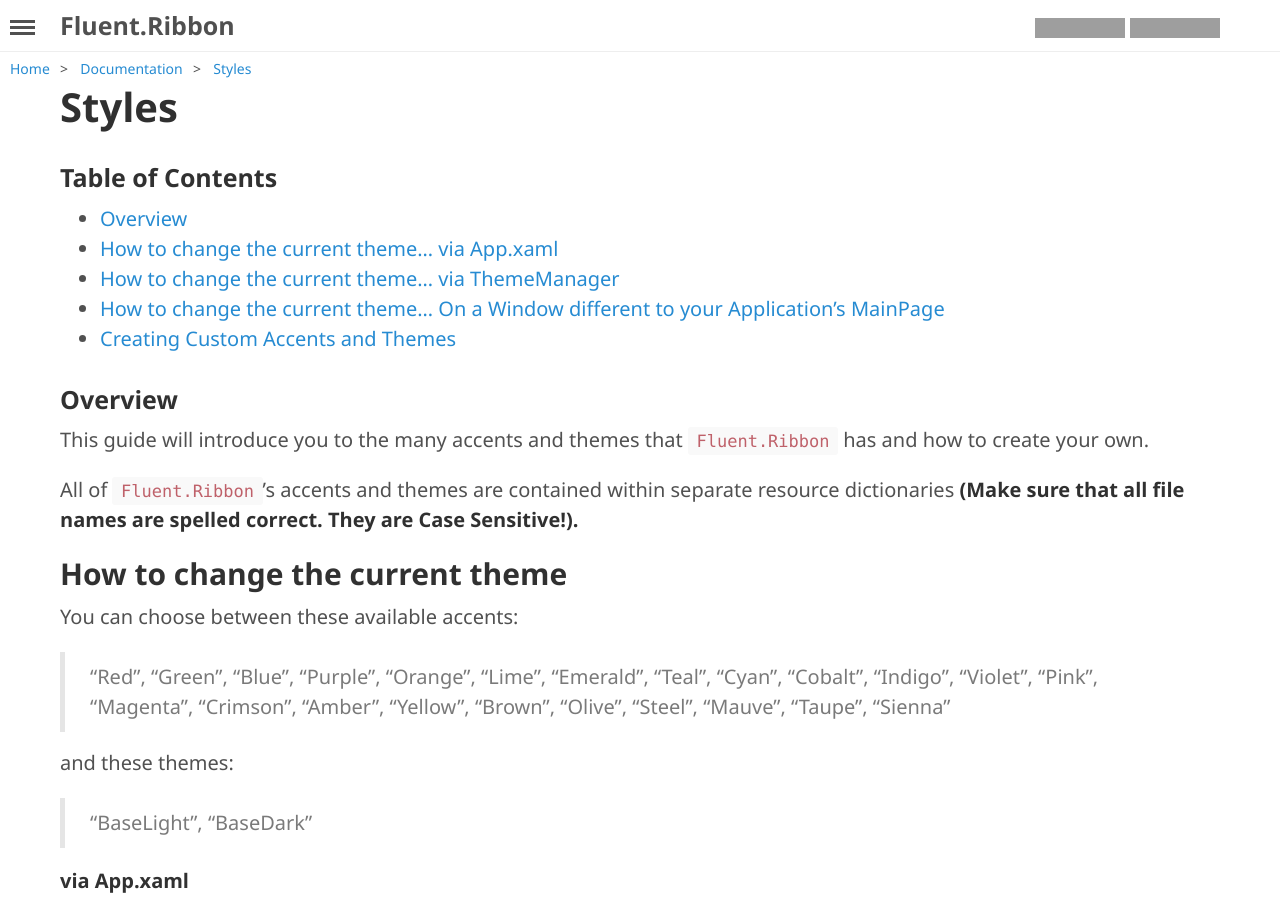
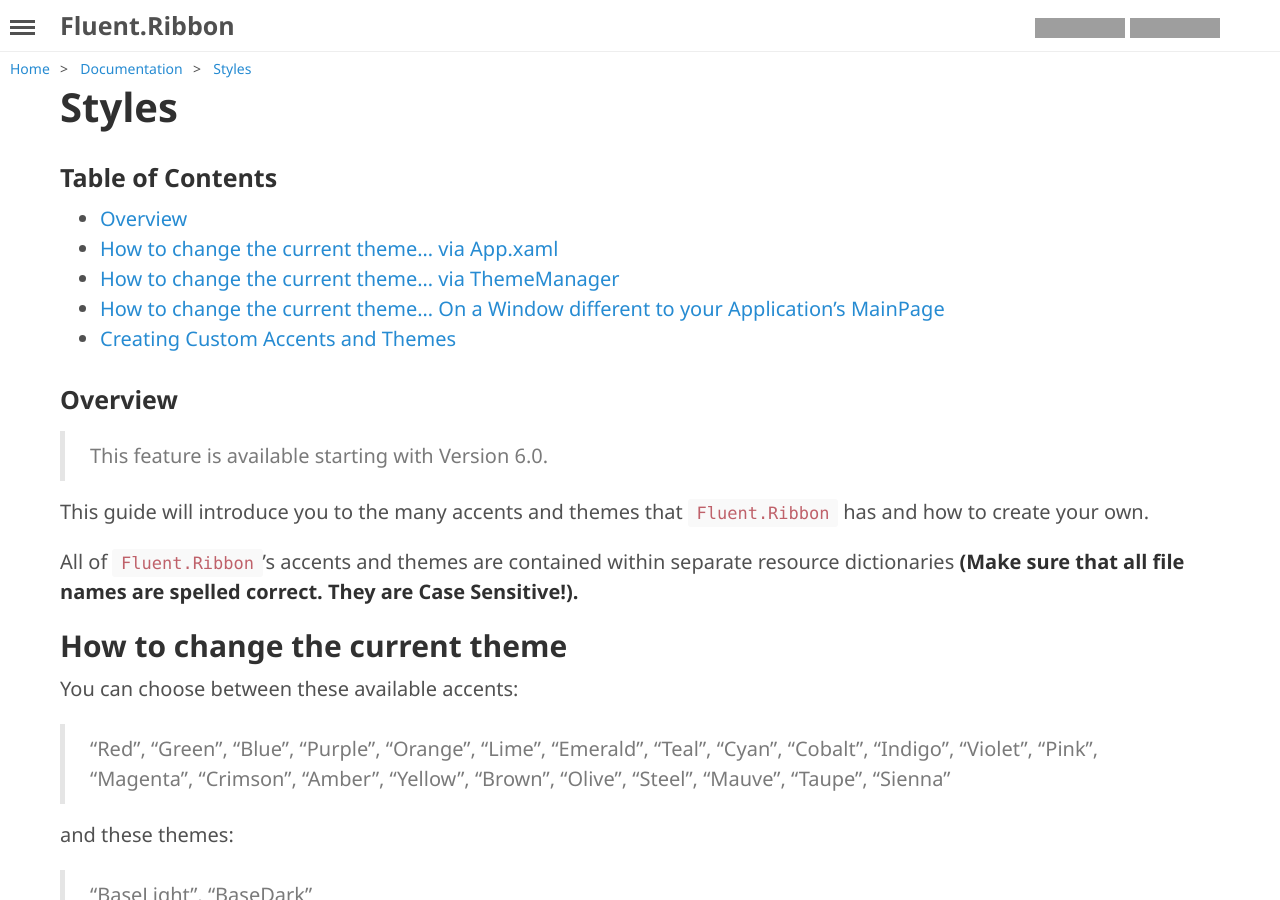
Before and after one commit to fluentribbon/fluentribbon.github.io, a Jekyll site: the page built from documentation/styles.md, in a window 1280 px wide and 900 px high. Built offline with Jekyll 4.4.1, drawn with Linux system fonts in a browser that asks for light colours; grey boxes are pictures that could not be loaded.

Commit message:
Adding notice about version in which feature is available

```diff
--- a/documentation/styles.md
+++ b/documentation/styles.md
@@ -11,6 +11,8 @@
 - [Creating Custom Accents and Themes](#custom)
 
 ### Overview {#overview}
+
+> This feature is available starting with Version 6.0.
 
 This guide will introduce you to the many accents and themes that `Fluent.Ribbon` has and how to create your own.
 
```
